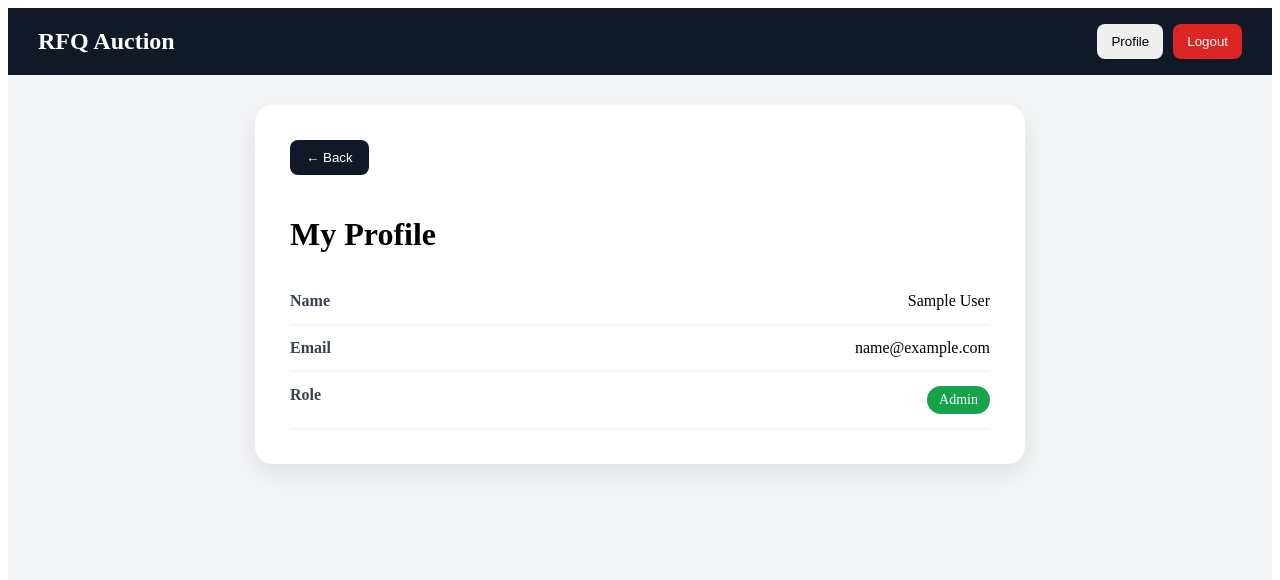
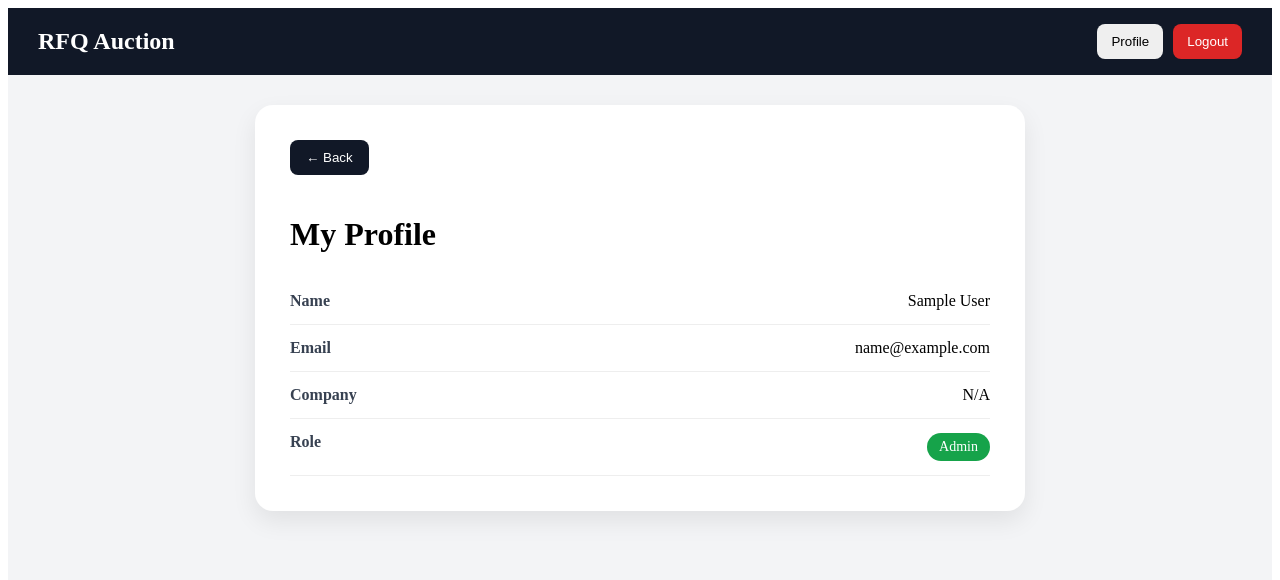
Before and after one commit to sanchali2807/QuoteXchange, a React (Vite) app in the folder client/: page /profile in a window 1280 px wide. Shown: the top 580 px of the page. Built offline with nearby package versions, Linux system fonts and the light colour scheme; no server answers; sample sign-in values are in the browser's storage.

Commit message:
render commit'

```diff
--- a/client/src/components/Leaderboard.jsx
+++ b/client/src/components/Leaderboard.jsx
@@ -20,7 +20,7 @@ export default function Leaderboard({ bids = [] }) {
             </span>
 
             <span>
-              {bid.companyName ||
+              {bid.User.companyName ||
                 "Supplier"}
             </span>
           </div>
--- a/client/src/pages/Profile.jsx
+++ b/client/src/pages/Profile.jsx
@@ -35,6 +35,10 @@ export default function Profile() {
         <div style={styles.row}>
           <span style={styles.label}>Email</span>
           <span>{user.email || "N/A"}</span>
+        </div>
+        <div style={styles.row}>
+          <span style={styles.label}>Company</span>
+          <span>{user.companyName || "N/A"}</span>
         </div>
 
         <div style={styles.row}>
--- a/client/src/pages/RFQDetails.jsx
+++ b/client/src/pages/RFQDetails.jsx
@@ -73,6 +73,7 @@ const loadDetails = async () => {
     const res = await axios.get(`/rfq/${id}/details`);
 
     setRfq(
+      // fallback chain becuase some api return api.data.rfq or api.data.data or api.data
       res.data.rfq ||
       res.data.data ||
       res.data
```
